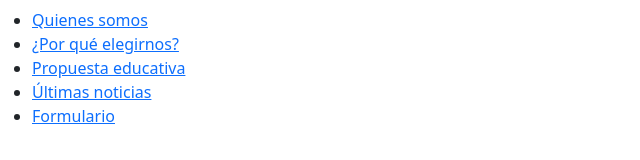
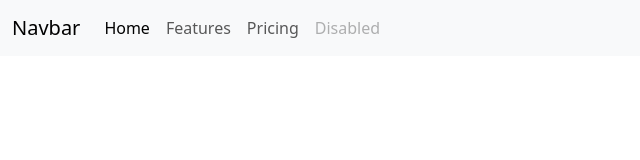
Before and after one commit to IgnacioConsoli/PROYECTO-INTEGRADOR-WEB-UNTREFSCHOOL., a website: page index.html in a window 1280 px wide. Shown: the whole page, without its empty margins (0-640 px from the left). Drawn offline with nearby package versions, Linux system fonts and the light colour scheme.

Commit message:
imports y navbar

```diff
--- a/index.html
+++ b/index.html
@@ -14,15 +14,26 @@
 
 <body>
     <header>
-        <nav class="navbar">
-            <ul>
-                <li><a href="#">Quienes somos</a></li>
-                <li><a href="#">¿Por qué elegirnos?</a></li>
-                <li><a href="#">Propuesta educativa</a></li>
-                <li><a href="#">Últimas noticias</a></li>
-                <li><a href="#">Formulario</a></li>
-            </ul>
-        </nav>
+        <section>
+            <nav class="navbar navbar-expand-lg bg-body-tertiary">
+                <div class="container-fluid">
+                    <a class="navbar-brand" href="#">Navbar</a>
+                    <button class="navbar-toggler" type="button" data-bs-toggle="collapse"
+                        data-bs-target="#navbarNavAltMarkup" aria-controls="navbarNavAltMarkup" aria-expanded="false"
+                        aria-label="Toggle navigation">
+                        <span class="navbar-toggler-icon"></span>
+                    </button>
+                    <div class="collapse navbar-collapse" id="navbarNavAltMarkup">
+                        <div class="navbar-nav">
+                            <a class="nav-link active" aria-current="page" href="#">Home</a>
+                            <a class="nav-link" href="#">Features</a>
+                            <a class="nav-link" href="#">Pricing</a>
+                            <a class="nav-link disabled">Disabled</a>
+                        </div>
+                    </div>
+                </div>
+            </nav>
+        </section>
     </header>
     <main>
 
@@ -30,6 +41,6 @@
     <footer>
 
     </footer>
-    </body>
+</body>
 
-    </html>
+</html>
--- a/scss/components/_componentes.scss
+++ b/scss/components/_componentes.scss
@@ -0,0 +1,5 @@
+.navbar{
+    display: flex;
+
+
+}
--- a/scss/style.scss
+++ b/scss/style.scss
@@ -1,2 +1,7 @@
 @import "./base/reset";
 @import "./components/componentes";
+@import "./layout/mediaQ";
+@import "./layout/body";
+@import "./layout/footer";
+@import "./layout/header";
+@import "./layout/main";
```
Also changed, not shown: scss/layout/_body.scss (added), scss/layout/_footer.scss (added), scss/layout/_header.scss (added), scss/layout/_main.scss (added), scss/layout/_mediaQ.scss (added), 1 other file.
